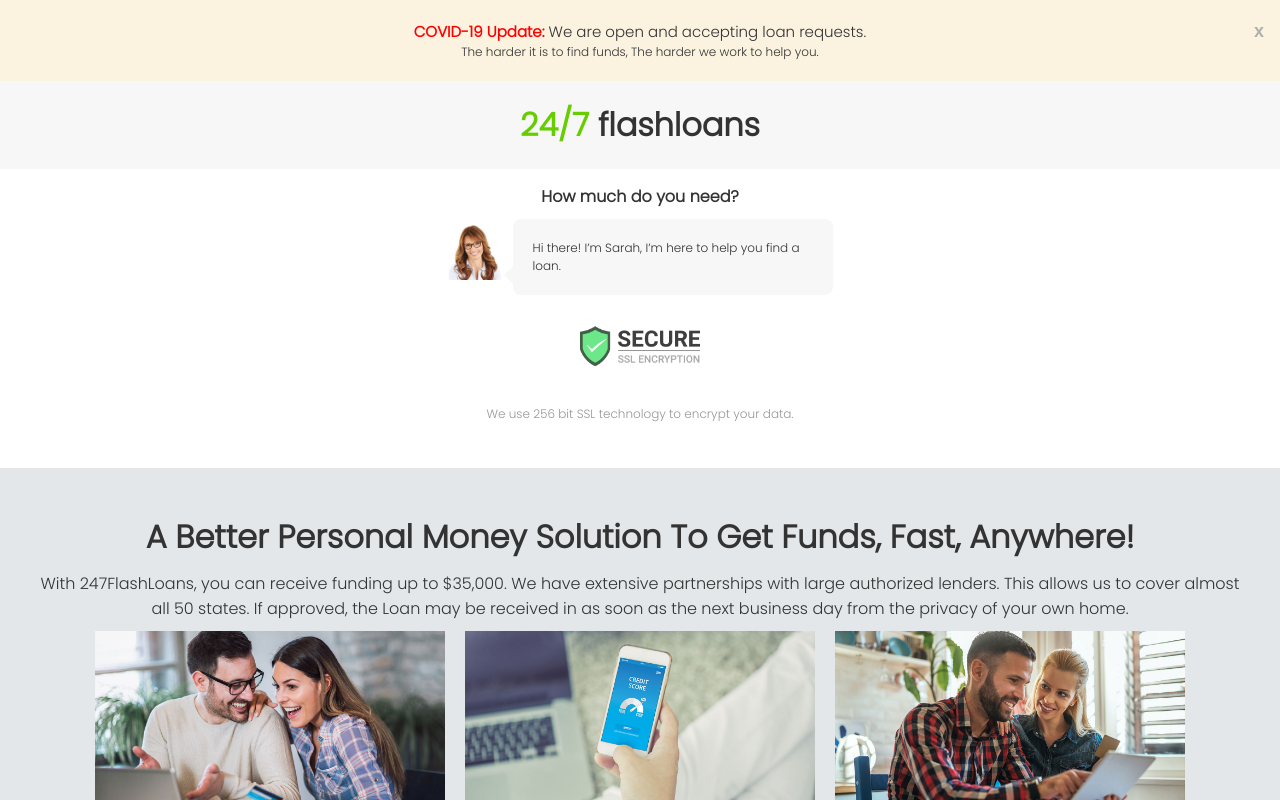
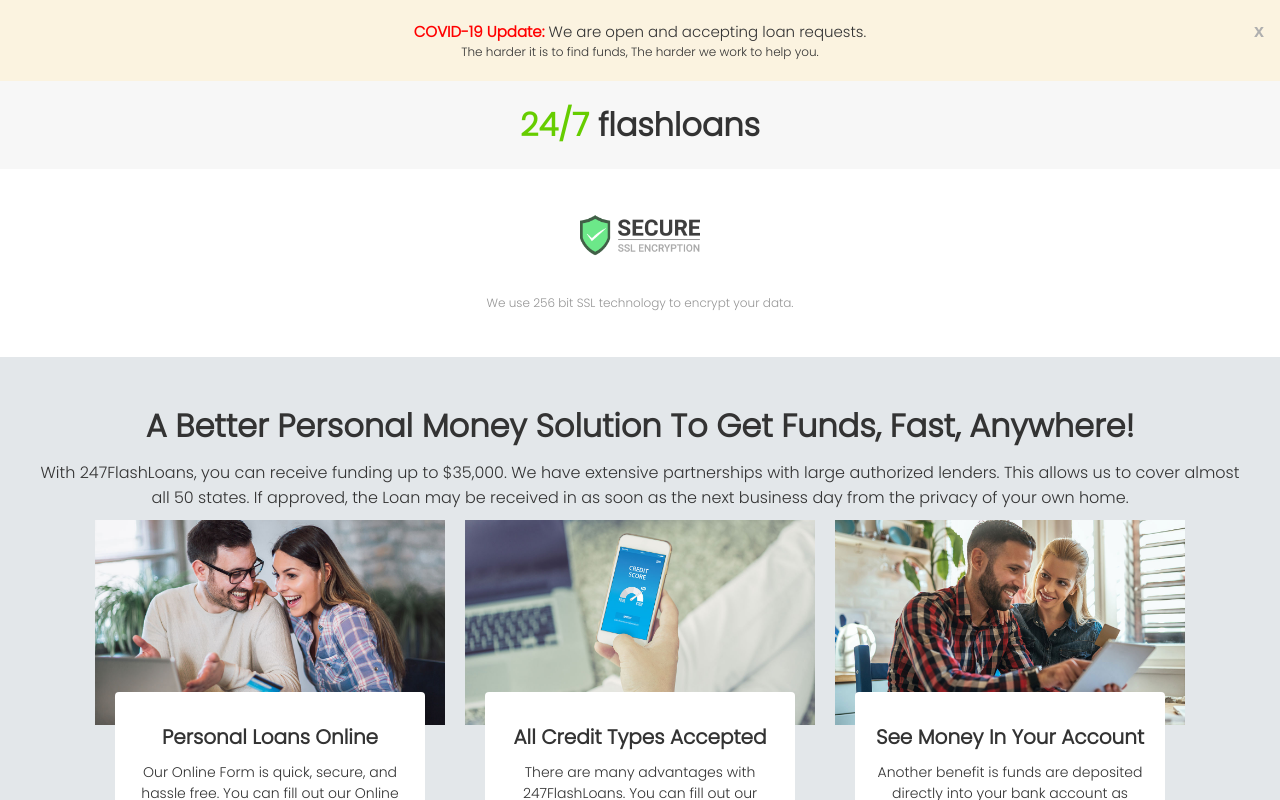
Before and after one commit to jarangit/Fl_ArtFusion3, a React (Create React App) app: page / in a window 1280 px wide. Shown: the top 800 px of the page. Built offline with nearby package versions, Linux system fonts and the light colour scheme.

Commit message:
Edit for user

```diff
--- a/src/components/Banner.js
+++ b/src/components/Banner.js
@@ -5,10 +5,12 @@ const Banner = () => {
   return (
     <div>
       <div className="header_banner">
-        <h1><span>24/7</span> flashloans</h1>
+        <h1>
+          <span>24/7</span> flashloans
+        </h1>
       </div>
       <div className="jr_container">
-        <div className="banner_title">
+        {/* <div className="banner_title">
           <strong>How much do you need?</strong>
           <div className="banner_chat">
             <img src="/img/worker.jpeg" alt="" className="banner_chat_img" />
@@ -19,7 +21,7 @@ const Banner = () => {
               </p>
             </div>
           </div>
-        </div>
+        </div> */}
         <div id="_lg_form_"></div>
 
         <div className="banner_footer">
```
